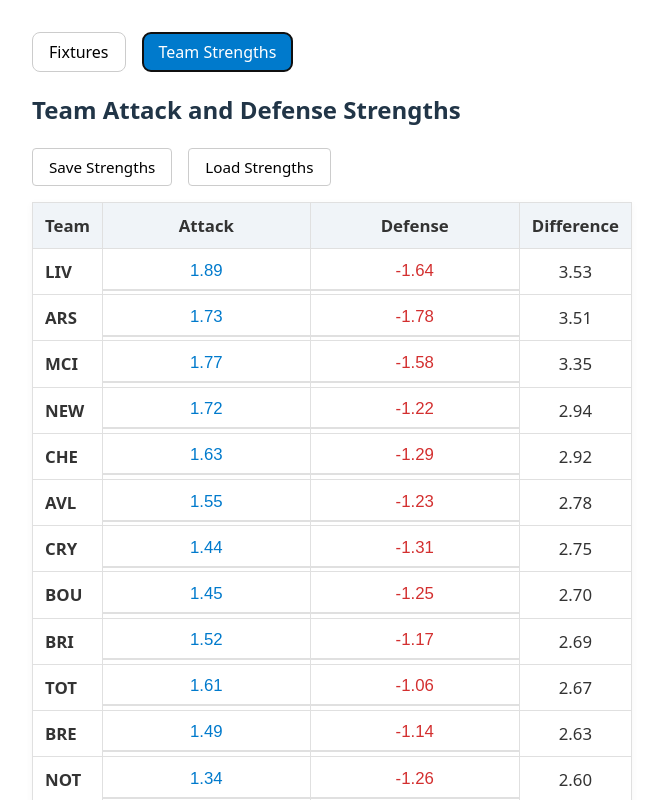
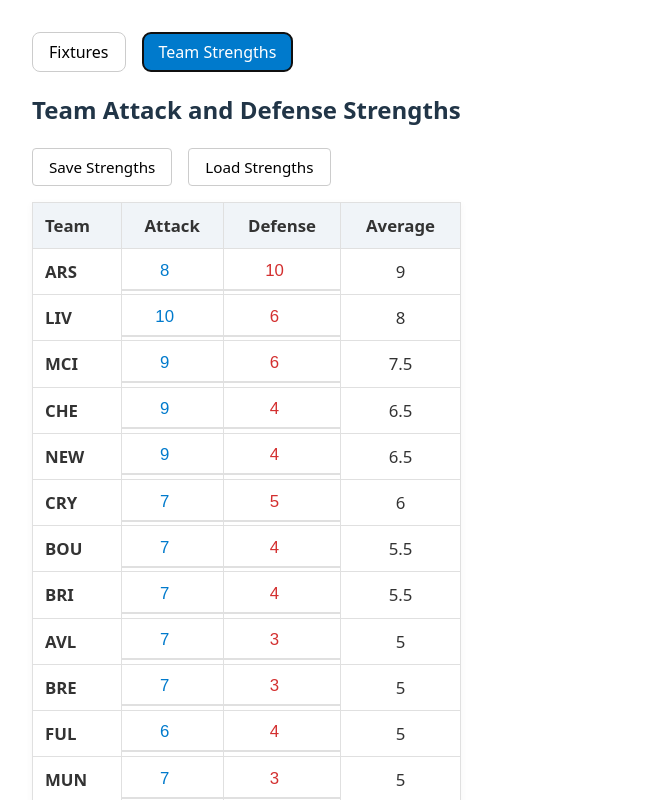
Before and after one commit to daveweij/fixture_ticker, a React (Vite) app: page / in a window 1280 px wide. Both pictures are taken after a click on the button "Team Strengths". Shown: the top 800 px of the page, without its empty margins (0-663 px from the left). Built offline with nearby package versions, Linux system fonts and the light colour scheme.

Commit message:
Simplify strength values
Strengths are now defined using integer, 10 being best, 1 being worst

```diff
--- a/src/components/StrengthTab.tsx
+++ b/src/components/StrengthTab.tsx
@@ -72,18 +72,21 @@ function StrengthTab() {
               <th className="strengths-header">Team</th>
               <th className="strengths-header">Attack</th>
               <th className="strengths-header">Defense</th>
-              <th className="strengths-header">Difference</th>
+              <th className="strengths-header">Average</th>
             </tr>
           </thead>
           <tbody>
             {(teamStrengths as TeamStrength[])
-              .sort((a: TeamStrength, b: TeamStrength) => (b.attack - b.defense) - (a.attack - a.defense))
+              .sort((a: TeamStrength, b: TeamStrength) => (b.attack + b.defense) - (a.attack + a.defense))
               .map((team: TeamStrength) => (
                 <tr key={team.team} className="strengths-row">
                   <td className="strengths-team">{team.team}</td>
                   <td className="strengths-cell">
                     <input
-                      type="text"
+                      type="number"
+                      step={1}
+                      max={10}
+                      min={1}
                       inputMode="decimal"
                       pattern="[0-9]*"
                       value={inputValues[team.team]?.attack ?? (editedStrengths[team.team]?.attack ?? team.attack)}
@@ -98,12 +101,12 @@ function StrengthTab() {
                             defense: prev[team.team]?.defense ?? undefined
                           }
                         }));
-                        const val = parseFloat(e.target.value);
+                        const val = parseInt(e.target.value);
                         if (!isNaN(val)) {
                           setEditedStrengths((prev: Record<string, { attack: number; defense: number }>) => ({
                             ...prev,
                             [team.team]: {
-                              attack: Math.round(val * 100) / 100,
+                              attack: Math.max(1, Math.min(10, val)),
                               defense: prev[team.team]?.defense ?? team.defense
                             }
                           }));
@@ -113,7 +116,10 @@ function StrengthTab() {
                   </td>
                   <td className="strengths-cell">
                     <input
-                      type="text"
+                      type="number"
+                      step={1}
+                      max={10}
+                      min={1}
                       inputMode="decimal"
                       pattern="[0-9]*"
                       value={inputValues[team.team]?.defense ?? (editedStrengths[team.team]?.defense ?? team.defense)}
@@ -128,24 +134,24 @@ function StrengthTab() {
                             defense: e.target.value
                           }
                         }));
-                        const val = parseFloat(e.target.value);
+                        const val = parseInt(e.target.value);
                         if (!isNaN(val)) {
                           setEditedStrengths((prev: Record<string, { attack: number; defense: number }>) => ({
                             ...prev,
                             [team.team]: {
                               attack: prev[team.team]?.attack ?? team.attack,
-                              defense: Math.round(val * 100) / 100
+                              defense: Math.max(1, Math.min(10, val)),
                             }
                           }));
                         }
                       }}
                     />
                   </td>
-                  <td className="strengths-diff">
-                    {(
-                      (editedStrengths[team.team]?.attack ?? team.attack)
-                      - (editedStrengths[team.team]?.defense ?? team.defense)
-                    ).toFixed(2)}
+                  <td className="strengths-avg" align="center">
+                    {
+                      0.5 * ((editedStrengths[team.team]?.attack ?? team.attack)
+                        + (editedStrengths[team.team]?.defense ?? team.defense))
+                    }
                   </td>
                 </tr>
               ))}
--- a/src/hooks/useStrengthCalculations.ts
+++ b/src/hooks/useStrengthCalculations.ts
@@ -11,8 +11,8 @@ export type StrengthType = 'attack' | 'defense' | 'combined';
  */
 function getStrengthValue(team: TeamStrength, strengthType: StrengthType): number {
   if (strengthType === 'attack') return team.attack;
-  if (strengthType === 'defense') return -1 * team.defense;
-  return team.attack - team.defense;
+  if (strengthType === 'defense') return team.defense;
+  return team.attack + team.defense;
 }
 
 interface StrengthCalculationResult {
--- a/src/styles/App.css
+++ b/src/styles/App.css
@@ -87,7 +87,7 @@
 .strengths-input.focus.defense {
   border-bottom: 2px solid #d32f2f;
 }
-.strengths-diff {
+.strengths-avg {
   border: 1px solid var(--border-color);
   padding: 10px 12px;
   text-align: center;
```
Also changed, not shown: src/assets/team_strengths.csv, 1 other file (tests, documents, lock files or other folders).
